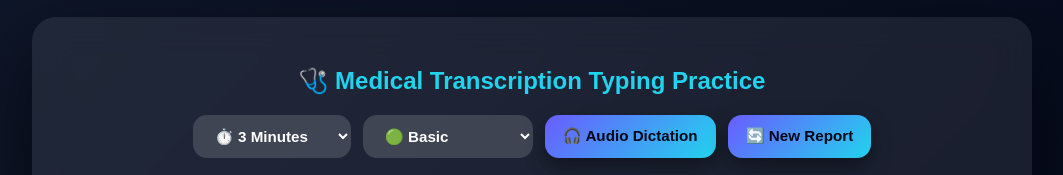
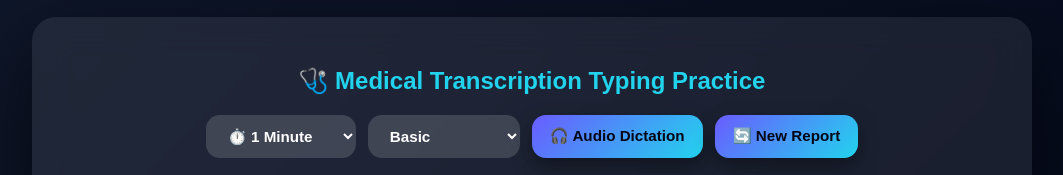
Before and after one commit to attack123w-alt/OnlineTypingTest, a plain HTML site: page index.html in a window 1280 px wide. Shown: the top 175 px of the page, without its empty margins (108-1171 px from the left). Drawn offline with Linux system fonts and the light colour scheme.

Commit message:
Update index.html

```diff
--- a/index.html
+++ b/index.html
@@ -181,14 +181,14 @@ button:active {
 
   <div class="controls-top">
     <select id="time-mode">
-      <option value="180">⏱️ 3 Minutes</option>
-      <option value="300">⏱️ 5 Minutes</option>
-      <option value="600">⏱️ 10 Minutes</option>
+      <option value="180">⏱️ 1 Minute</option>
+      <option value="300">⏱️ 2 Minutes</option>
+      <option value="600">⏱️ 3 Minutes</option>
     </select>
 
     <select id="difficulty">
-      <option value="basic">🟢 Basic</option>
-      <option value="intermediate">🟡 Intermediate</option>
+      <option value="basic"> Basic</option>
+      <option value="intermediate"> Intermediate</option>
       <option value="advanced">🔴 Advanced</option>
     </select>
 
```
